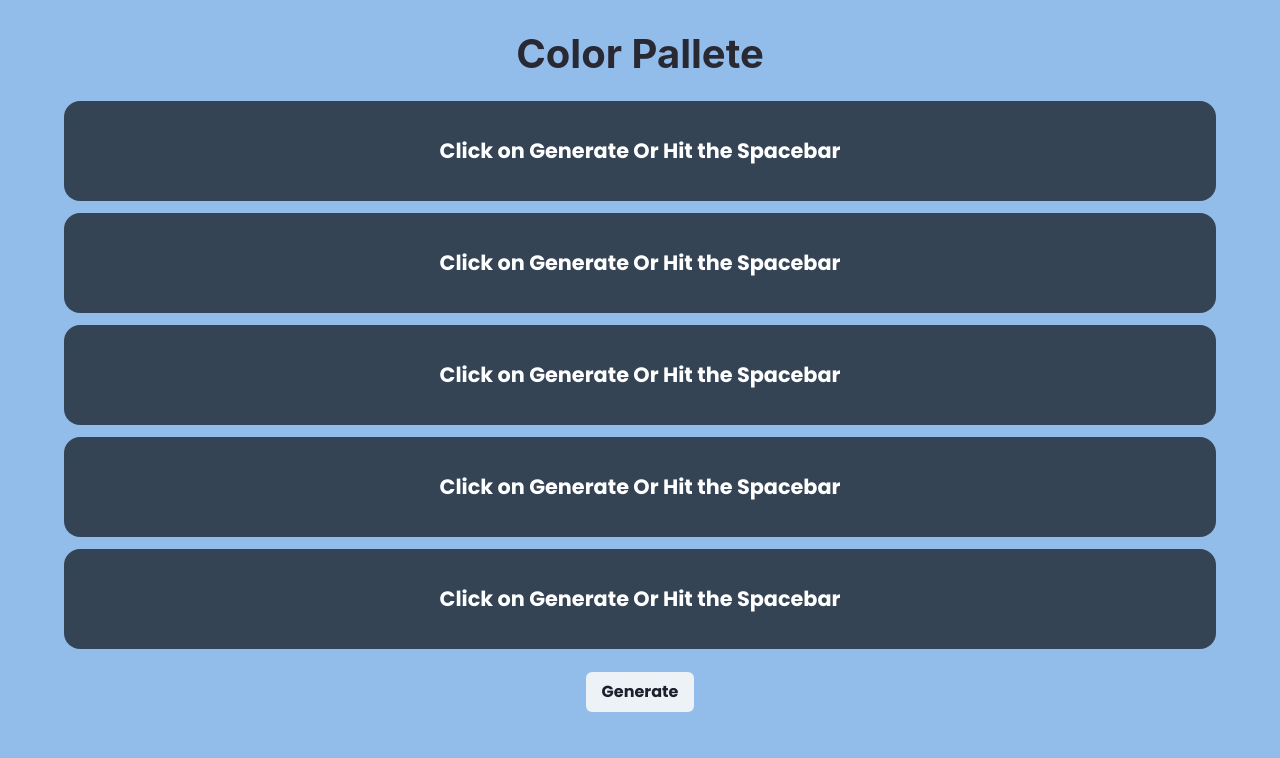
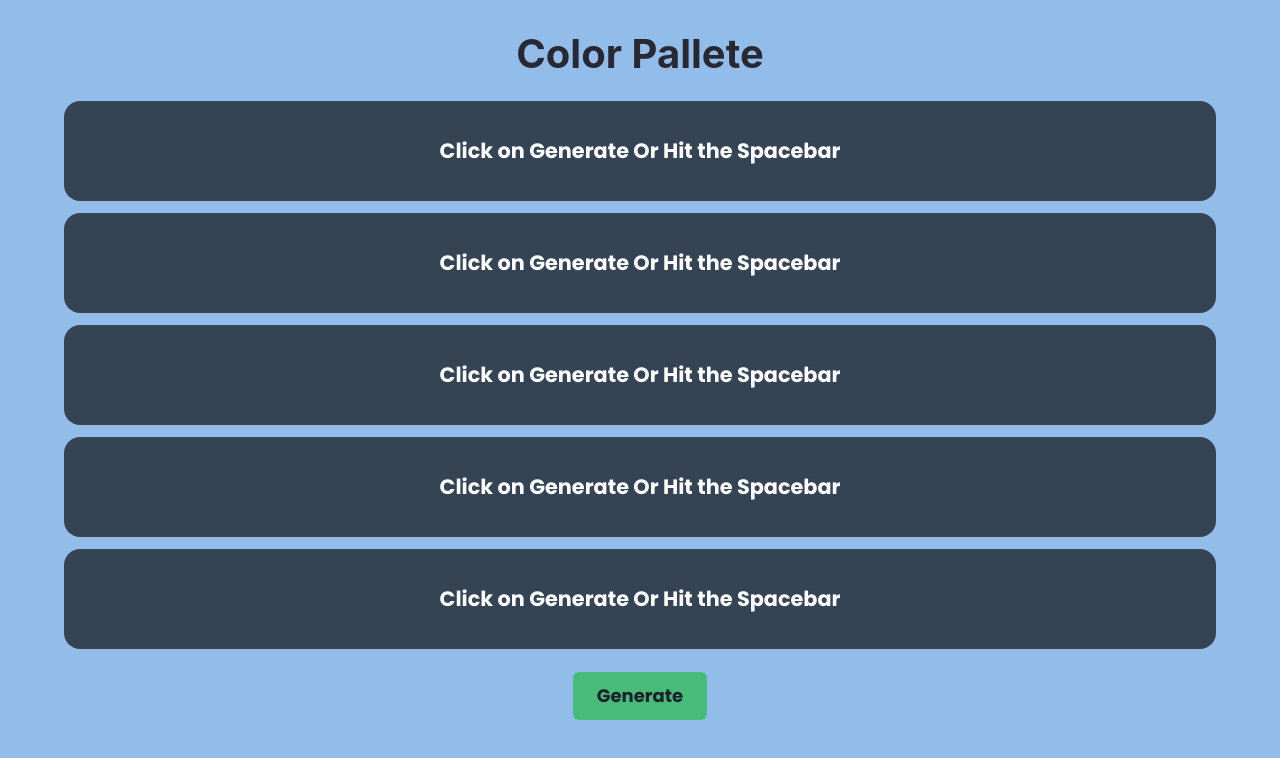
Before and after one commit to RojanSr/Generate-Color-Pallete, a React (Vite) app: page / in a window 1280 px wide. Shown: the top 758 px of the page. Built offline with nearby package versions, Linux system fonts and the light colour scheme.

Commit message:
update: keydown to keypress

```diff
--- a/src/components/GenerateBtn.jsx
+++ b/src/components/GenerateBtn.jsx
@@ -5,6 +5,7 @@ const GenerateBtn = (props) => {
   const [palletes, setPalletes] = useState([]);
 
   function createNewColorset() {
+    console.log(0);
     const val = [
       "0",
       "1",
@@ -38,6 +39,7 @@ const GenerateBtn = (props) => {
     setPalletes(newPalletes);
   }
 
+  //Sending generated color val array to App.jsx
   useEffect(() => {
     props.toggleColor(palletes);
   }, [palletes]);
@@ -50,14 +52,26 @@ const GenerateBtn = (props) => {
       }
     };
 
-    window.addEventListener("keydown", handleKeyPress);
+    window.addEventListener("keypress", handleKeyPress);
 
     return () => {
-      window.removeEventListener("keydown", handleKeyPress);
+      window.removeEventListener("keypress", handleKeyPress);
     };
   }, []);
 
-  return <Button onClick={createNewColorset}>Generate</Button>;
+  return (
+    <Button
+      bgColor="green.400"
+      _hover={{
+        bgColor: "green.300",
+        transform: "scale(1.1)",
+      }}
+      onClick={createNewColorset}
+      size={["md", "lg"]}
+    >
+      Generate
+    </Button>
+  );
 };
 
 export default GenerateBtn;
```
